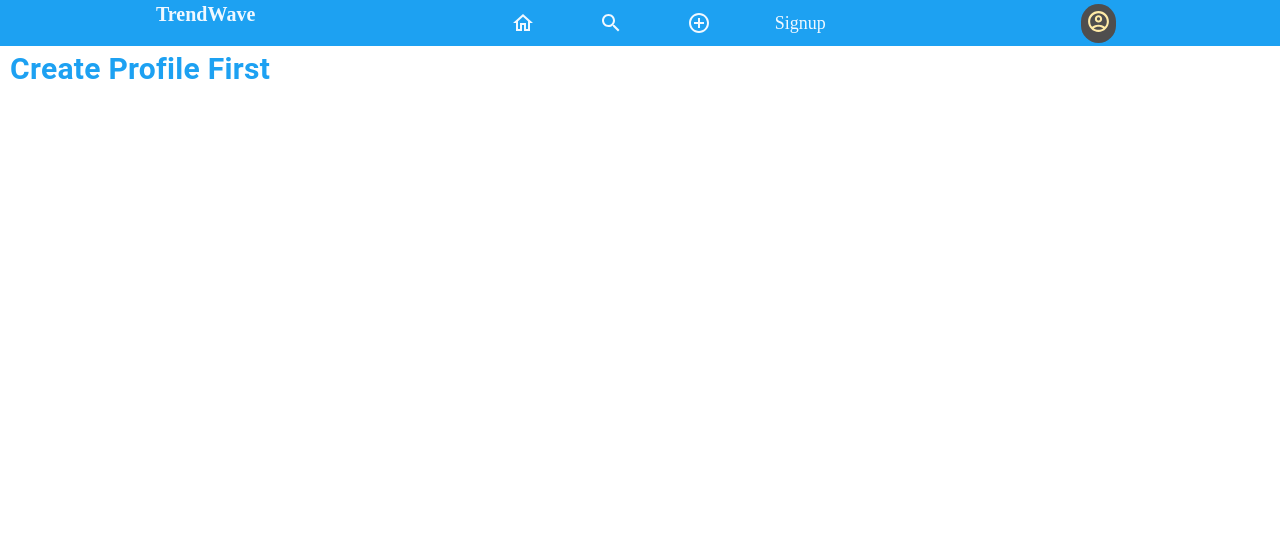
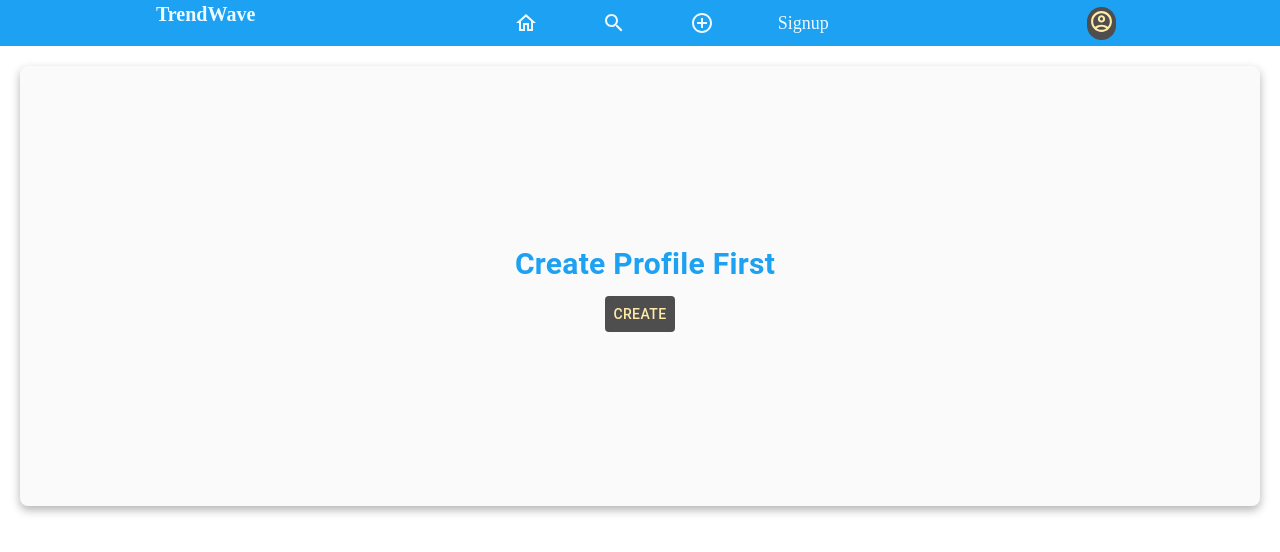
Before and after one commit to Omnimbalkar04/Social-media.github.io, a React (Vite) app: page /profile in a window 1280 px wide. Shown: the top 552 px of the page. Built offline with nearby package versions, Linux system fonts and the light colour scheme.

Commit message:
Add some Functionallity

```diff
--- a/src/components/Navbar/index.jsx
+++ b/src/components/Navbar/index.jsx
@@ -3,10 +3,8 @@ import HomeOutlinedIcon from "@mui/icons-material/HomeOutlined";
 import AddCircleOutlineOutlinedIcon from "@mui/icons-material/AddCircleOutlineOutlined";
 // import LoginOutlinedIcon from "@mui/icons-material/LoginOutlined";
 import AccountCircleOutlinedIcon from '@mui/icons-material/AccountCircleOutlined';
-
 import SearchIcon from "@mui/icons-material/Search";
-
-
+import { useUser } from "../../pages/UserContext";
 import {
   Nav,
   NavLink,
@@ -21,11 +19,12 @@ import {
   // SearchBox,
   // SearchContainer
 } from "./navbarElements";
-import { Tooltip } from "@mui/material";
+import { Avatar, Tooltip } from "@mui/material";
 // import { IconButton, InputBase } from "@mui/material";
 
 const Navbar = () => {
   const [sidebar, setSidebar] = useState(false);
+  const { user } = useUser();
 
   const toggleSidebar = () => {
     setSidebar(!sidebar);
@@ -73,9 +72,17 @@ const Navbar = () => {
         <NavBtn className="btn" >
         <Tooltip title="User">
           <NavBtnLink className="btnlink" to="/profile" >
-            <AccountCircleOutlinedIcon
+          { user && user.profilePicture ? (
+            <Avatar
+            src={URL.createObjectURL(user.profilePicture)}
+            style={{ width:"30px" , height:"30px" }}
+            />
+            ) : (
+              <AccountCircleOutlinedIcon
             style={{ fontSize: "25px"  }}
              />
+             )
+            }
           </NavBtnLink>
           </Tooltip>
         </NavBtn>
--- a/src/components/Navbar/navbarElements.js
+++ b/src/components/Navbar/navbarElements.js
@@ -78,7 +78,7 @@ export const NavBtn = styled.nav`
 export const NavBtnLink = styled(Link)`
   border-radius: 30px;
   background: #4f4e4e;
-  padding: 5px 5px;
+  padding: 2px 2px;
   color: #ffeba7;
   outline: none;
   border: none;
--- a/src/pages/CreatePost.jsx
+++ b/src/pages/CreatePost.jsx
@@ -45,7 +45,7 @@ const CreatePost = () => {
     <Box
       m="20px"
       sx={{
-        backgroundColor: "#ffffff",
+        backgroundColor: "#fafafa",
         borderRadius: "8px",
         padding: "20px",
         boxShadow: "0 4px 8px rgba(0,0,0,0.3)"
--- a/src/pages/Home.jsx
+++ b/src/pages/Home.jsx
@@ -40,7 +40,7 @@ const Home = () => {
         allPosts.map((post, index) => (
           <Card
             key={index}
-            sx={{ mb: "20px", backgroundColor: "hsla(240, 7%, 17%, 0.647)", boxShadow: "0 4px 10px rgba(0,0,0,0.2)" }}
+            sx={{ mb: "20px", backgroundColor: "#fafafa", boxShadow: "0 4px 10px rgba(0,0,0,0.2)" }}
 
           >
             <CardContent>
@@ -54,7 +54,7 @@ const Home = () => {
                   style={{ color: "#ffeba7", marginRight: "8px" }}
                 />
                 <Typography
-                  sx={{ fontSize: 16, color: "#ffeba7" }}
+                  sx={{ fontSize: 16, }}
                   gutterBottom
                 >
                   {" "}
@@ -71,7 +71,7 @@ const Home = () => {
                 <Typography
                   variant="h4"
                   component="div"
-                  sx={{ color: "aliceblue" }}
+                  // sx={{ color: "aliceblue" }}
                 >
                   {" "}
                   {post.title || post.postTitle}
@@ -84,7 +84,9 @@ const Home = () => {
                   alignItems: "center",
                 }}
               >
-                <Typography variant="body3" sx={{ color: "aliceblue" }}>
+                <Typography variant="body3"
+                //  sx={{ color: "aliceblue" }}
+                 >
                   {post.body ||  post.postContent}
                 </Typography>
               </Box>
@@ -97,7 +99,8 @@ const Home = () => {
                   alignItems: "center",
                 }}
               >
-                <Typography sx={{ mt: 1.5, color: "#ffeba7" }}>
+                <Typography color="textSecondary"
+                 sx={{ mt: 1.5,  }}>
                   Tags: {post.tags}
                 </Typography>
               </Box>
--- a/src/pages/Profile.jsx
+++ b/src/pages/Profile.jsx
@@ -1,21 +1,50 @@
-import { Avatar, Box, Typography } from "@mui/material";
+import { Avatar, Box, Button, Typography } from "@mui/material";
 import { useUser } from "./UserContext";
+import { useNavigate } from "react-router-dom";
 
 const Profile = () => {
   const { user } = useUser();
+  const navigate = useNavigate();
+
+  const submit = () => {
+    navigate("/signup");
+  }
 
   if (!user) {
     return (
-
+      <Box display="flex" justifyContent="center" alignItems="center" height="50vh"
+      sx={{
+        m:"20px",
+        backgroundColor: "#fafafa", // Light background
+        boxShadow: "0 4px 10px rgba(0,0,0,0.3)",
+        borderRadius: "8px",
+        p: "20px",
+      }}
+      >
+        <Box textAlign="center">
           <Typography
             fontWeight="bold"
             // color="#ffeba7"
             color="#1DA1F2"
-          sx={{ mb: "20px", ml: "10px", fontSize: "30px", top: "10%" }}
+            sx={{ mb: "10px", ml: "10px", fontSize: "30px" }}
           >
             Create Profile First
           </Typography>
-
+          <Button
+            borderRadius="8px"
+            sx={{
+              color: "#ffeba7",
+              background: "#4f4e4e",
+              outline: "none",
+              border: "none",
+              cursor: "pointer",
+            }}
+           onClick={submit}
+          >
+            Create
+          </Button>
+        </Box>
+      </Box>
     );
   }
 
@@ -25,7 +54,7 @@ const Profile = () => {
         m="20px"
         sx={{
           backgroundColor: "#fafafa", // Light background
-          boxShadow: "0 4px 10px rgba(0,0,0,0.1)",
+          boxShadow: "0 4px 10px rgba(0,0,0,0.3)",
           borderRadius: "8px",
           p: "20px",
         }}
@@ -49,7 +78,7 @@ const Profile = () => {
             U
           </Avatar>
           <Box>
-            <Typography variant="h5" fontWeight="bold">
+            <Typography variant="h4" fontWeight="bold">
               {user.firstName} {user.lastName}
             </Typography>
             <Typography variant="body2" color="textSecondary">
@@ -64,15 +93,30 @@ const Profile = () => {
           justifyContent="space-between"
           sx={{ borderBottom: "1px solid #eaeaea", pb: 2 }}
         >
-          <Typography variant="body2" fontWeight="bold">
+          <Box>
+            <Typography variant="body2" fontWeight="bold" textAlign="center">
+              40
+            </Typography>
+            <Typography variant="body2" color="textSecondary">
               Posts
             </Typography>
-          <Typography variant="body2" fontWeight="bold">
+          </Box>
+          <Box>
+            <Typography variant="body2" fontWeight="bold" textAlign="center">
+              2M
+            </Typography>
+            <Typography variant="body2" color="textSecondary">
               Followers
             </Typography>
-          <Typography variant="body2" fontWeight="bold">
+          </Box>
+          <Box>
+            <Typography variant="body2" fontWeight="bold" textAlign="center">
+              400
+            </Typography>
+            <Typography variant="body2" color="textSecondary">
               Following
             </Typography>
+          </Box>
         </Box>
       </Box>
     </Box>
--- a/src/pages/Search.jsx
+++ b/src/pages/Search.jsx
@@ -37,28 +37,16 @@ const Search = () => {
         fontWeight="bold"
         // color="#ffeba7"
         color="#1DA1F2"
-        sx={{ mb: "30px", textAlign: "center", fontSize: "30px", top:"10%" }}
+        sx={{ mb: "30px", textAlign: "center", fontSize: "30px", top:"10%",}}
       >
         Search For Images
       </Typography>
 
-      {/* <SearchBox className="search-box">
-        <SearchContainer>
+
+       <Box className="search-box">
+        <Box sx={{ display: 'flex', alignItems: 'center', border: '3px solid #1DA1F2', borderRadius: '8px', p: 1, m:"20px",background:"#fafafa", boxShadow: "0 4px 10px rgba(0,0,0,0.3)" }}>
           <InputBase
-            sx={{ ml: 2, flex: 1, color: "#ffeba7" }}
-            placeholder="Search"
-            value={query}
-            onChange={(e) => setQuery(e.target.value)}
-          />
-          <IconButton type="button" sx={{ p: 1 }} onClick={handleSearch}>
-            <SearchIcon />
-          </IconButton>
-        </SearchContainer>
-      </SearchBox> */}
-       <Box className="search-box">
-        <Box sx={{ display: 'flex', alignItems: 'center', border: '3px solid #1DA1F2', borderRadius: '8px', p: 1 }}>
-          <InputBase
-            sx={{ ml: 2, flex: 1, color: "#000" }}
+            sx={{ ml: 2, flex: 1, color: "#000",  }}
             placeholder="Search"
             value={query}
             onChange={(e) => setQuery(e.target.value)}
--- a/src/pages/Signup.jsx
+++ b/src/pages/Signup.jsx
@@ -61,7 +61,7 @@ const Signup = () => {
     <Box
       m="20px"
       sx={{
-        backgroundColor: "#ffffff",
+        backgroundColor: "#fafafa",
         // backgroundColor: "hsla(240, 7%, 17%, 0.647)",
         borderRadius: "8px",
         padding: "40px 20px",
```
Lines whose indentation alone changed are shown as unchanged.
